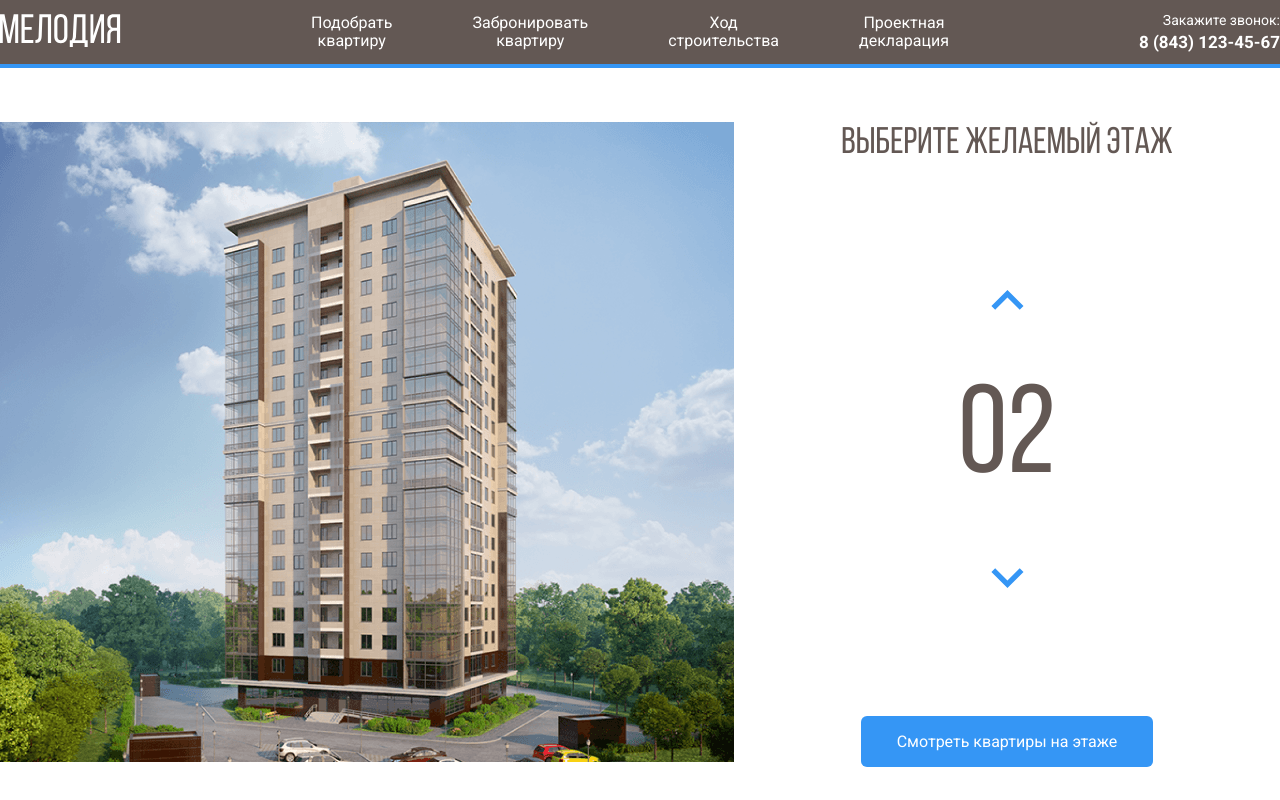
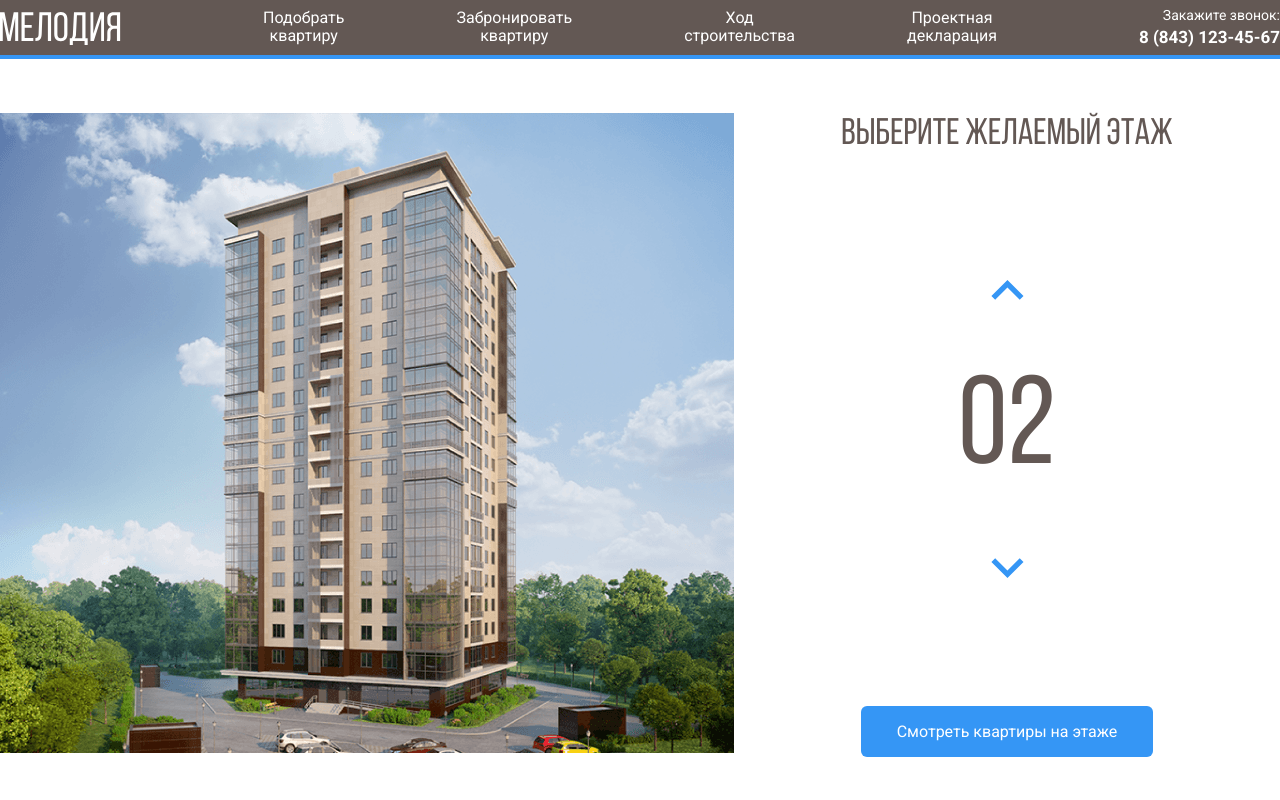
Before and after one commit to mariiazhits/Melody, a plain HTML site: page index.html in a window 1280 px wide. Drawn offline with Linux system fonts and the light colour scheme.

Commit message:
Add files via upload

```diff
--- a/css/style.css
+++ b/css/style.css
@@ -17,8 +17,6 @@
 
 .header {
   background-color: #635854;
-  padding-top: 12px;
-  padding-bottom: 12px;
   border-bottom: 4px solid #3596f5;
 }
 
@@ -30,6 +28,10 @@
   align-items: center;
 }
 
+.logo-link {
+  margin-top: 6px;
+}
+
 .navbar-menu {
   list-style: none;
   display: flex;
@@ -39,6 +41,10 @@
 .navbar-item {
   margin-left: 40px;
   margin-right: 40px;
+  padding: 9px 16px;
+}
+.navbar-item:hover {
+  background-color: #3596f5;
 }
 
 .navbar-link {
```
